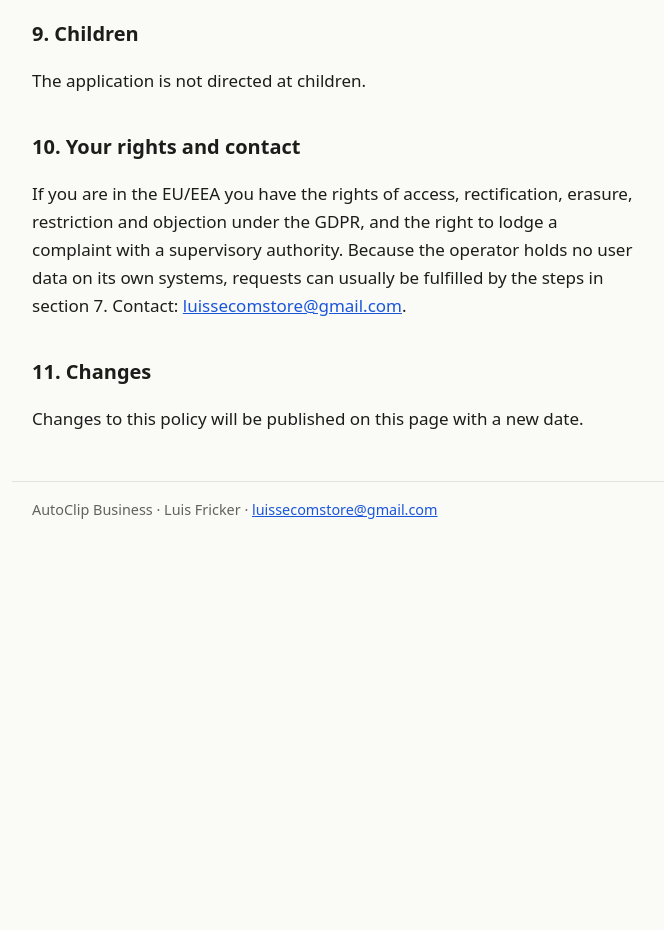
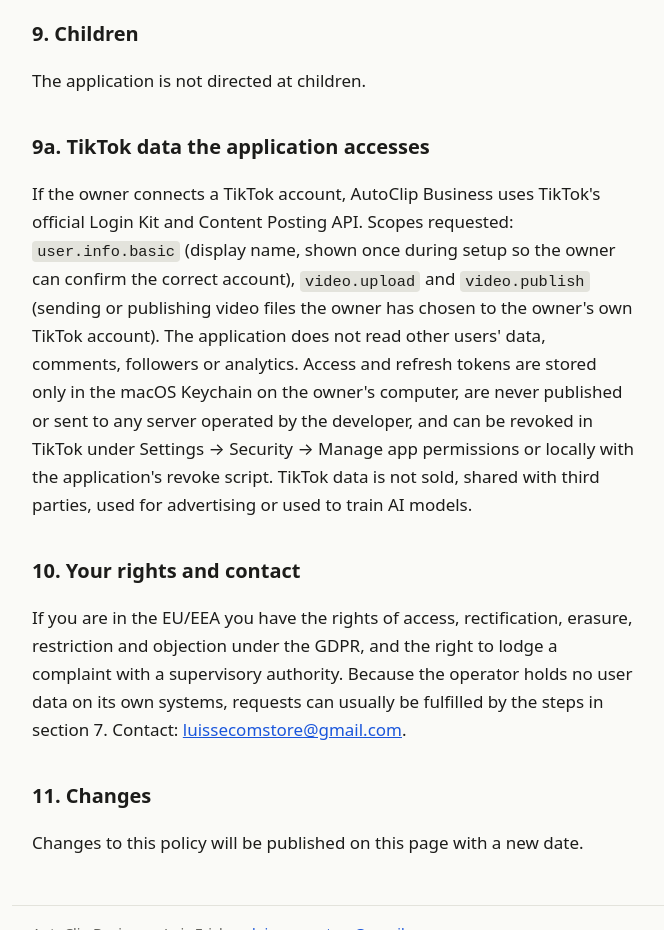
Before and after one commit to frickerluis5-bot/autoclip-business, a plain HTML site: page privacy.html in a window 1280 px wide. Shown: the part 2380-3310 px from the top of the page, without its empty margins (260-924 px from the left). Before the commit the page ends 2934 px from the top, so only its background shows below. Drawn offline with Linux system fonts and the light colour scheme.

Commit message:
Add TikTok data handling to privacy policy and terms
Co-Authored-By: Claude Sonnet 5.5 <noreply@anthropic.com>

```diff
--- a/privacy.html
+++ b/privacy.html
@@ -27,6 +27,8 @@
 <h2>8. This website</h2>
 <p>This website consists of static pages and uses no cookies, analytics or forms. It is hosted by GitHub Pages, which may process technical server logs (such as IP addresses) under its own privacy policy.</p>
 <h2>9. Children</h2><p>The application is not directed at children.</p>
+<h2>9a. TikTok data the application accesses</h2>
+<p>If the owner connects a TikTok account, AutoClip Business uses TikTok's official Login Kit and Content Posting API. Scopes requested: <code>user.info.basic</code> (display name, shown once during setup so the owner can confirm the correct account), <code>video.upload</code> and <code>video.publish</code> (sending or publishing video files the owner has chosen to the owner's own TikTok account). The application does not read other users' data, comments, followers or analytics. Access and refresh tokens are stored only in the macOS Keychain on the owner's computer, are never published or sent to any server operated by the developer, and can be revoked in TikTok under Settings &rarr; Security &rarr; Manage app permissions or locally with the application's revoke script. TikTok data is not sold, shared with third parties, used for advertising or used to train AI models.</p>
 <h2>10. Your rights and contact</h2>
 <p>If you are in the EU/EEA you have the rights of access, rectification, erasure, restriction and objection under the GDPR, and the right to lodge a complaint with a supervisory authority. Because the operator holds no user data on its own systems, requests can usually be fulfilled by the steps in section 7. Contact: <a href="mailto:luissecomstore@gmail.com">luissecomstore@gmail.com</a>.</p>
 <h2>11. Changes</h2><p>Changes to this policy will be published on this page with a new date.</p>
```
Also changed, not shown: terms.html (+1 -1 lines).
